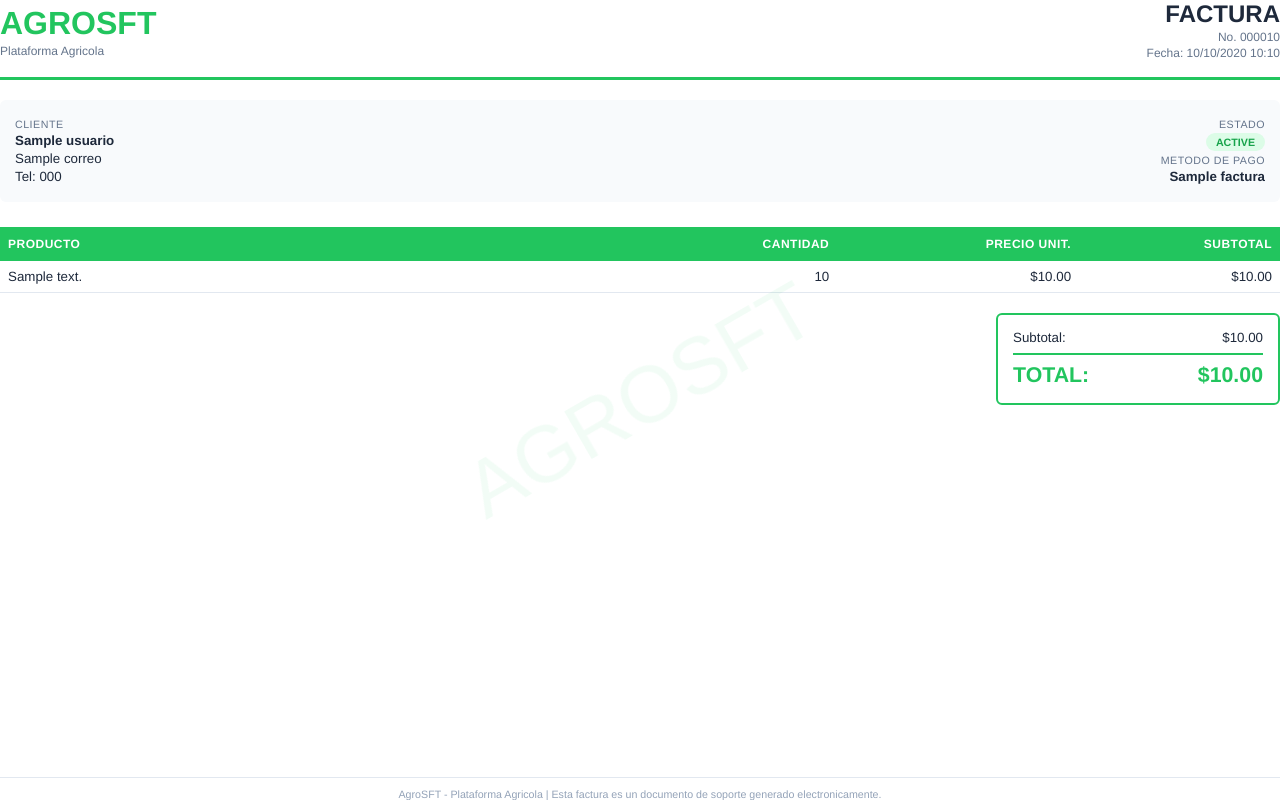
After one commit to danieldavid-23/agrosft, a Django app: template apps/facturacion/templates/facturacion/factura_pdf.html in a window 1280 px wide. The commit adds this page. Run offline with Django 5.2, Linux system fonts and the light colour scheme; the template is opened without the code that fills it: most values are stand-ins (such as "Sample title", 1, 10 or a date in 2020).

Commit message:
build frontend + generacion PDF facturas + correccion dropdown
- Recompilado frontend Vue con fix de dropdown (npm run build)
- Reemplazado @blur por click-outside handler en NavbarApp
- Agregada generacion de PDF con xhtml2pdf para facturas
- Nueva template factura_pdf.html con diseno profesional
- Nueva vista generar_pdf_factura en factura_controller
- Nueva URL /facturacion/pdf/<id>/
- Boton Descargar PDF en detalle de factura
- Agregado xhtml2pdf y reportlab a requirements.txt

```diff
--- a/apps/facturacion/templates/facturacion/detalle_factura.html
+++ b/apps/facturacion/templates/facturacion/detalle_factura.html
@@ -45,7 +45,10 @@
         </tfoot>
       </table>
 
-      <div class="mt-4">
+      <div class="mt-4 d-flex gap-2">
+        <a href="{% url 'facturacion:generar_pdf' factura.id_factura %}" class="btn btn-success" target="_blank">
+          <i class="fas fa-file-pdf me-2"></i>Descargar PDF
+        </a>
         <a href="{% url 'facturacion:historial_facturas' %}" class="btn btn-outline-primary">
           <i class="fas fa-arrow-left me-2"></i>Volver a facturas
         </a>
--- /dev/null
+++ b/apps/facturacion/templates/facturacion/factura_pdf.html
@@ -0,0 +1,226 @@
+<!DOCTYPE html>
+<html lang="es">
+<head>
+<meta charset="UTF-8">
+<title>Factura #{{ factura.id_factura }}</title>
+<style>
+  @page {
+    size: letter;
+    margin: 2cm;
+  }
+  body {
+    font-family: 'Helvetica', 'Arial', sans-serif;
+    font-size: 11pt;
+    color: #1e293b;
+    margin: 0;
+    padding: 0;
+  }
+  .header {
+    display: flex;
+    justify-content: space-between;
+    align-items: center;
+    border-bottom: 3px solid #22c55e;
+    padding-bottom: 15px;
+    margin-bottom: 20px;
+  }
+  .header .logo h1 {
+    font-size: 24pt;
+    color: #22c55e;
+    margin: 0;
+  }
+  .header .logo span {
+    font-size: 9pt;
+    color: #64748b;
+  }
+  .header .titulo {
+    text-align: right;
+  }
+  .header .titulo h2 {
+    font-size: 18pt;
+    color: #1e293b;
+    margin: 0;
+  }
+  .header .titulo p {
+    margin: 2px 0;
+    color: #64748b;
+    font-size: 9pt;
+  }
+  .info-grid {
+    display: flex;
+    justify-content: space-between;
+    margin-bottom: 25px;
+    background: #f8fafc;
+    padding: 15px;
+    border-radius: 6px;
+  }
+  .info-grid .col p {
+    margin: 3px 0;
+    font-size: 10pt;
+  }
+  .info-grid .col .label {
+    color: #64748b;
+    font-size: 8pt;
+    text-transform: uppercase;
+    letter-spacing: 0.5px;
+  }
+  .info-grid .col .value {
+    font-weight: bold;
+    color: #1e293b;
+  }
+  table.items {
+    width: 100%;
+    border-collapse: collapse;
+    margin-bottom: 20px;
+  }
+  table.items thead th {
+    background: #22c55e;
+    color: white;
+    padding: 10px 8px;
+    text-align: left;
+    font-size: 9pt;
+    text-transform: uppercase;
+    letter-spacing: 0.5px;
+  }
+  table.items thead th.right {
+    text-align: right;
+  }
+  table.items tbody td {
+    padding: 8px;
+    border-bottom: 1px solid #e2e8f0;
+    font-size: 10pt;
+  }
+  table.items tbody td.right {
+    text-align: right;
+  }
+  table.items tbody tr:nth-child(even) {
+    background: #f8fafc;
+  }
+  .total-box {
+    margin-left: auto;
+    width: 250px;
+    border: 2px solid #22c55e;
+    border-radius: 6px;
+    padding: 12px 15px;
+    text-align: right;
+  }
+  .total-box .row {
+    display: flex;
+    justify-content: space-between;
+    padding: 3px 0;
+    font-size: 10pt;
+  }
+  .total-box .total-final {
+    font-size: 16pt;
+    font-weight: bold;
+    color: #22c55e;
+    border-top: 2px solid #22c55e;
+    padding-top: 8px;
+    margin-top: 5px;
+  }
+  .footer {
+    position: fixed;
+    bottom: 0;
+    left: 0;
+    right: 0;
+    text-align: center;
+    font-size: 8pt;
+    color: #94a3b8;
+    border-top: 1px solid #e2e8f0;
+    padding-top: 10px;
+  }
+  .badge {
+    display: inline-block;
+    padding: 3px 10px;
+    border-radius: 10px;
+    font-size: 8pt;
+    font-weight: bold;
+    text-transform: uppercase;
+  }
+  .badge-success {
+    background: #dcfce7;
+    color: #16a34a;
+  }
+  .watermark {
+    position: fixed;
+    top: 50%;
+    left: 50%;
+    transform: translate(-50%, -50%) rotate(-30deg);
+    font-size: 60pt;
+    color: rgba(34, 197, 94, 0.06);
+    pointer-events: none;
+  }
+</style>
+</head>
+<body>
+
+<div class="watermark">AGROSFT</div>
+
+<div class="header">
+  <div class="logo">
+    <h1>AGROSFT</h1>
+    <span>Plataforma Agricola</span>
+  </div>
+  <div class="titulo">
+    <h2>FACTURA</h2>
+    <p>No. {{ factura.id_factura|stringformat:"06d" }}</p>
+    <p>Fecha: {{ factura.creada_en|date:"d/m/Y H:i" }}</p>
+  </div>
+</div>
+
+<div class="info-grid">
+  <div class="col">
+    <p class="label">Cliente</p>
+    <p class="value">{{ factura.usuario.get_full_name|default:factura.usuario.correo }}</p>
+    <p>{{ factura.usuario.correo }}</p>
+    {% if factura.usuario.telefono %}
+    <p>Tel: {{ factura.usuario.telefono }}</p>
+    {% endif %}
+  </div>
+  <div class="col" style="text-align:right">
+    <p class="label">Estado</p>
+    <p><span class="badge badge-success">{{ factura.get_estado_display|upper }}</span></p>
+    {% if factura.metodo_pago_nombre %}
+    <p class="label">Metodo de pago</p>
+    <p class="value">{{ factura.metodo_pago_nombre }}</p>
+    {% endif %}
+  </div>
+</div>
+
+<table class="items">
+  <thead>
+    <tr>
+      <th style="width:50%">Producto</th>
+      <th class="right">Cantidad</th>
+      <th class="right">Precio Unit.</th>
+      <th class="right">Subtotal</th>
+    </tr>
+  </thead>
+  <tbody>
+    {% for item in items %}
+    <tr>
+      <td>{{ item.descripcion }}</td>
+      <td class="right">{{ item.cantidad }}</td>
+      <td class="right">${{ item.precio_unitario|floatformat:2 }}</td>
+      <td class="right">${{ item.subtotal|floatformat:2 }}</td>
+    </tr>
+    {% endfor %}
+  </tbody>
+</table>
+
+<div class="total-box">
+  <div class="row">
+    <span>Subtotal:</span>
+    <span>${{ factura.total|floatformat:2 }}</span>
+  </div>
+  <div class="row total-final">
+    <span>TOTAL:</span>
+    <span>${{ factura.total|floatformat:2 }}</span>
+  </div>
+</div>
+
+<div class="footer">
+  AgroSFT - Plataforma Agricola | Esta factura es un documento de soporte generado electronicamente.
+</div>
+
+</body>
+</html>
--- a/apps/facturacion/urls.py
+++ b/apps/facturacion/urls.py
@@ -7,4 +7,5 @@ urlpatterns = [
     path('crear/', factura_controller.crear_factura, name='crear_factura'),
     path('detalle/<int:factura_id>/', factura_controller.detalle_factura, name='detalle_factura'),
     path('historial/', factura_controller.historial_facturas, name='historial_facturas'),
+    path('pdf/<int:factura_id>/', factura_controller.generar_pdf_factura, name='generar_pdf'),
 ]
--- a/requirements.txt
+++ b/requirements.txt
@@ -3,3 +3,5 @@ mysqlclient
 Pillow
 python-dotenv==1.0.1
 social-auth-app-django==5.4.0
+xhtml2pdf==0.2.17
+reportlab==4.5.1
```
Also changed, not shown: apps/facturacion/controllers/factura_controller.py (+30 -0 lines).
